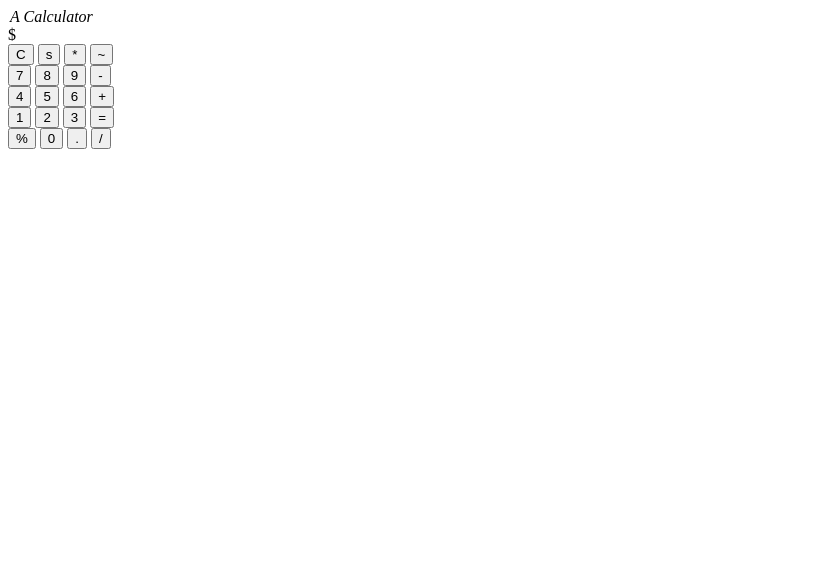
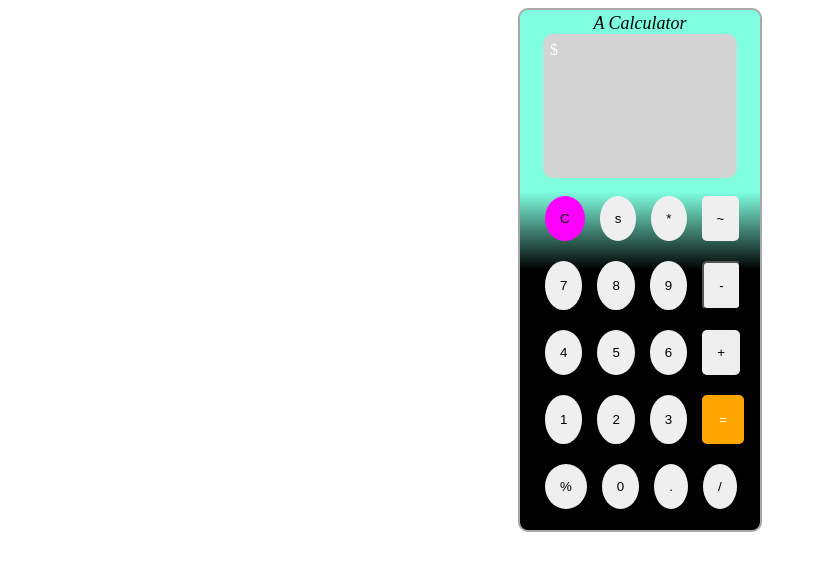
Before and after one commit to EwiJosepha/cssHtmlCalculator, a plain HTML site: page index.html in a window 1280 px wide. Shown: the whole page, without its empty margins (0-817 px from the left). Drawn offline with Linux system fonts and the light colour scheme.

Commit message:
features of calculator

```diff
--- a/index.html
+++ b/index.html
@@ -4,7 +4,7 @@
 <head>
   <meta charset="UTF-8">
   <meta name="viewport" content="width=device-width, initial-scale=1.0">
-  <link rel="stylesheet" href="assets/styles/styles.css">
+  <link rel="stylesheet" href="style.css">
   <title>Calculator</title>
 </head>
 
```
